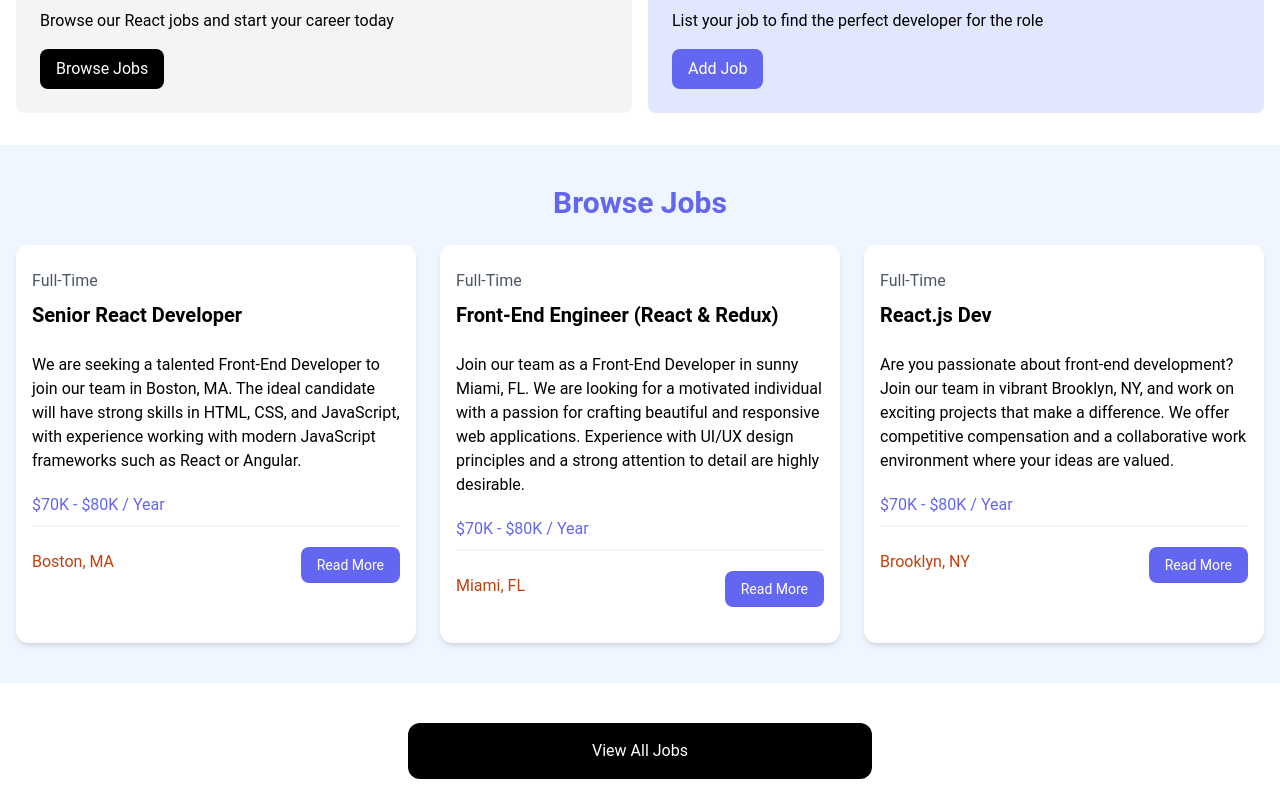
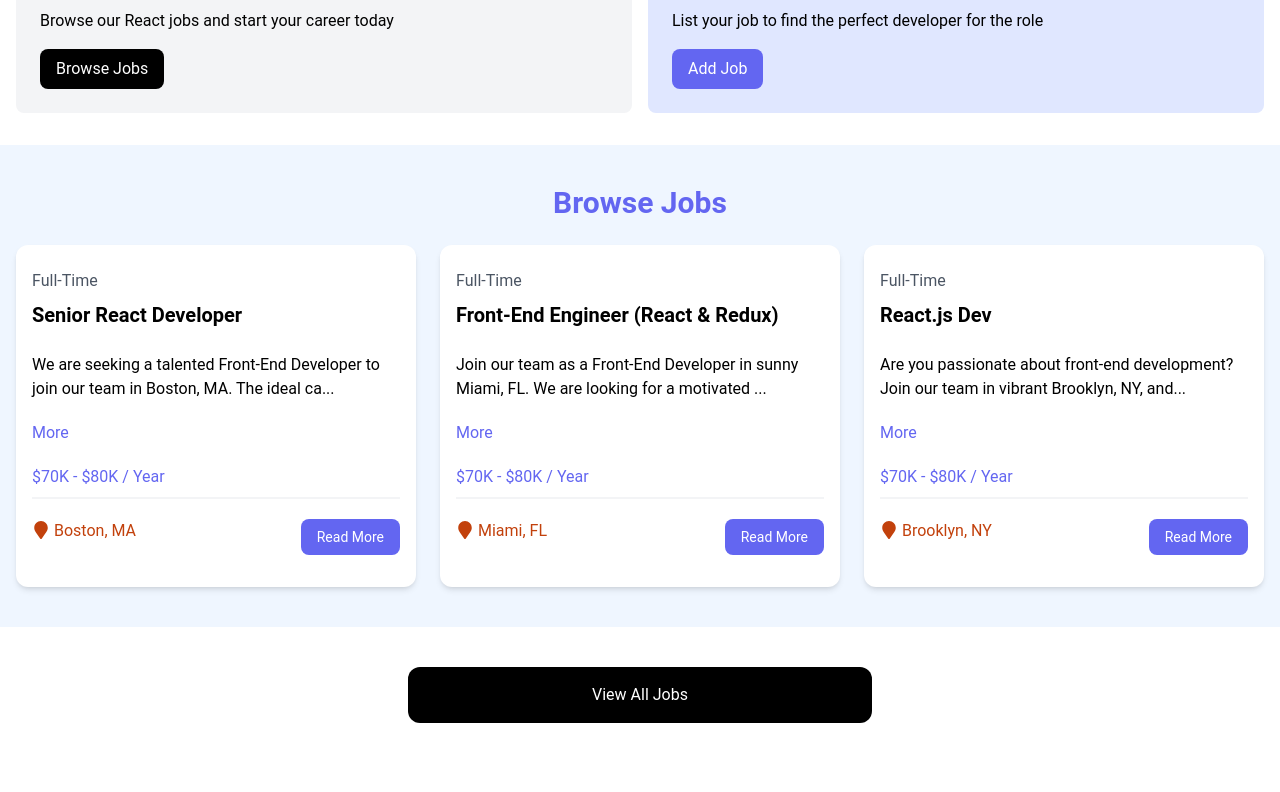
Before and after one commit to Bescher-Kilani/JobsHub, a React (Vite) app: page / in a window 1280 px wide. Shown: the part 464-1256 px from the top of the page. After the commit the page ends 1227 px from the top, so only its background shows below. Built offline with nearby package versions, Linux system fonts and the light colour scheme.

Commit message:
add More/Less state and Map Marker icon

```diff
--- a/package.json
+++ b/package.json
@@ -11,7 +11,8 @@
   },
   "dependencies": {
     "react": "^19.1.0",
-    "react-dom": "^19.1.0"
+    "react-dom": "^19.1.0",
+    "react-icons": "^5.5.0"
   },
   "devDependencies": {
     "@eslint/js": "^9.30.1",
--- a/src/App.jsx
+++ b/src/App.jsx
@@ -11,13 +11,10 @@ const App = () => {
 
       <>
         <Navbar />
-        <Hero title="Become a React Developer" />
+        <Hero />
         <HomeCards />
         <JobListings />
         <ViewAllJobs />
-
-
-
       </>
 
   );
--- a/src/components/JobListing.jsx
+++ b/src/components/JobListing.jsx
@@ -1,6 +1,16 @@
 import React from 'react';
+import {useState} from "react";
+import {FaMapMarker} from 'react-icons/fa'
 
 const JobListing = ({job}) => {
+    const [showFullDescription, setShowFullDescription] = useState(false);
+    let description = job.description;
+
+
+    if(!showFullDescription) {
+        description = description.substring(0, 90) + "...";
+    }
+
   return (
               <div className="bg-white rounded-xl shadow-md relative">
                   <div className="p-4">
@@ -10,8 +20,12 @@ const JobListing = ({job}) => {
                       </div>
 
                       <div className="mb-5">
-                          {job.description}
+                          {description}
                       </div>
+                      <button onClick={() => setShowFullDescription((prevState) => !prevState)}
+                              className='text-indigo-500 mb-5 hover:text-indigo-400'>
+                          {!showFullDescription ? "More" : "Less"}
+                      </button>
 
                       <h3 className="text-indigo-500 mb-2">{job.salary} / Year</h3>
 
@@ -19,7 +33,7 @@ const JobListing = ({job}) => {
 
                       <div className="flex flex-col lg:flex-row justify-between mb-4">
                           <div className="text-orange-700 mb-3">
-                              <i className="fa-solid fa-location-dot text-lg"></i>
+                              <FaMapMarker className="inline text-lg mr-1 mb-1" />
                               {job.location}
                           </div>
                           <a
```
Also changed, not shown: 1 other file (tests, documents, lock files or other folders).
